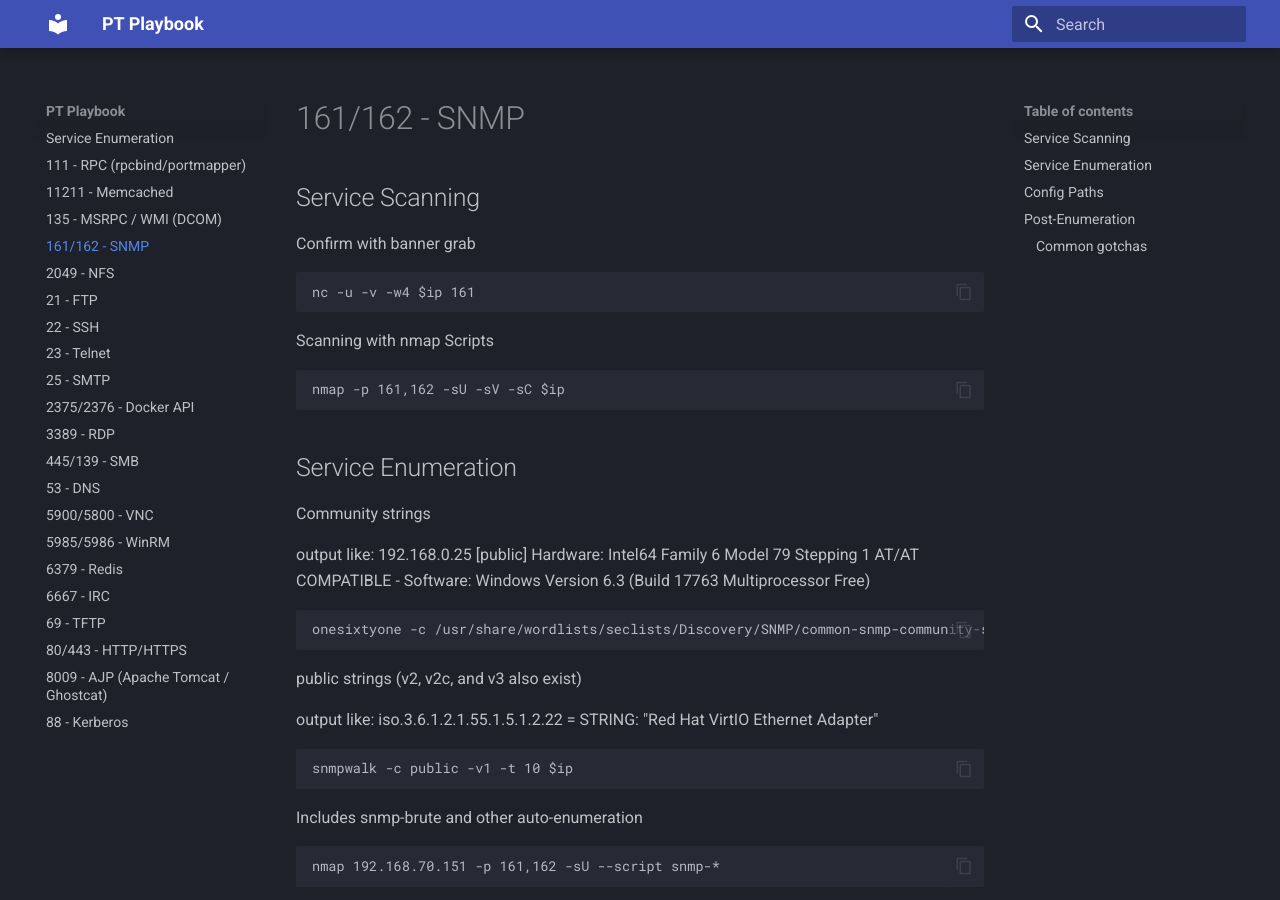
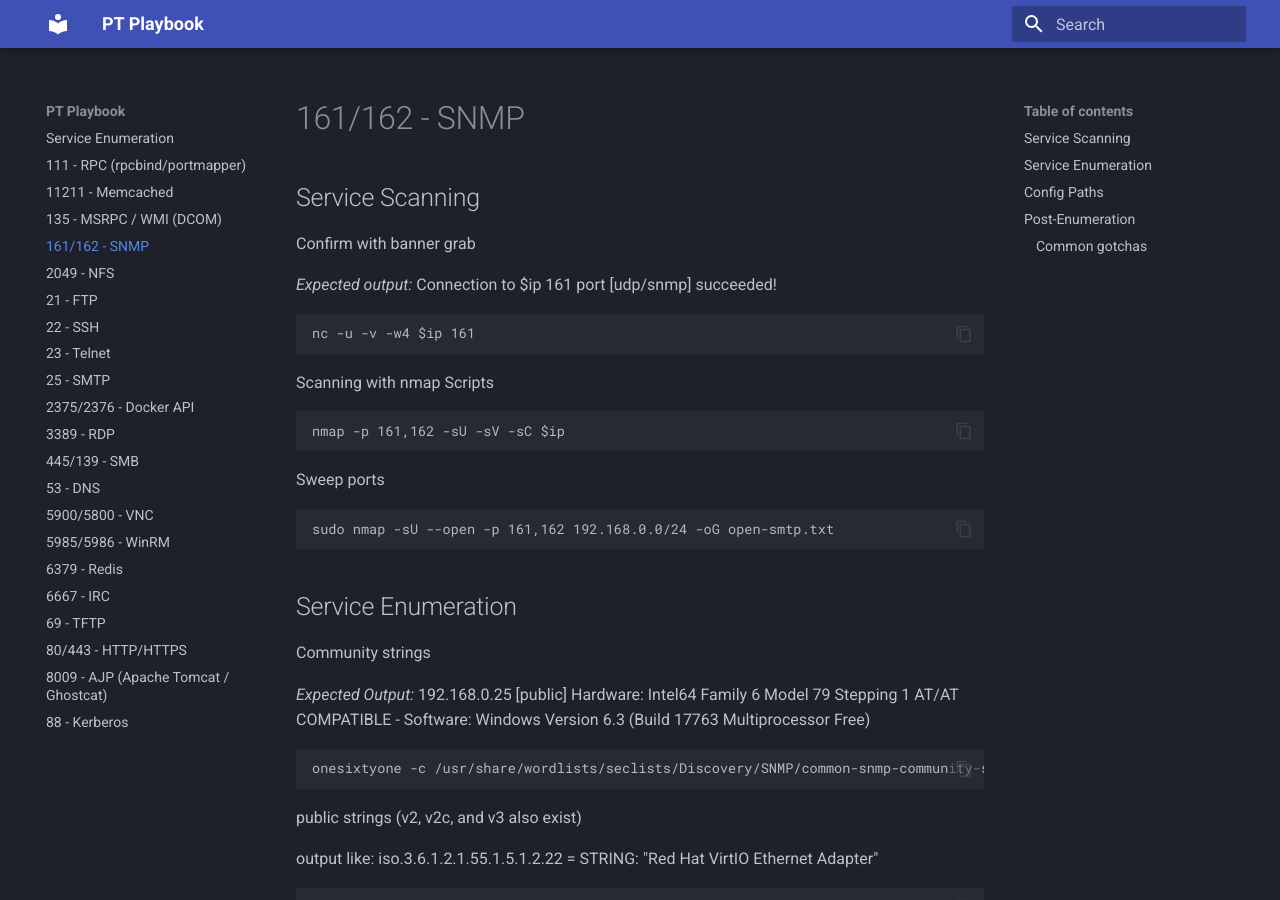
Before and after one commit to stafford-m/pt-playbook, an MkDocs documentation site: the page built from docs/161-162-snmp.md, in a window 1280 px wide and 900 px high. Built offline with MkDocs 1.6.1 and Material for MkDocs 9.7.7, drawn with Linux system fonts in a browser that asks for light colours.

Commit message:
updated snmp a bit

````diff
--- a/docs/161-162-snmp.md
+++ b/docs/161-162-snmp.md
@@ -3,6 +3,8 @@
 ## Service Scanning
 
 Confirm with banner grab
+
+*Expected output:* Connection to $ip 161 port [udp/snmp] succeeded!
 ```bash
 nc -u -v -w4 $ip 161
 ```
@@ -12,11 +14,16 @@ Scanning with nmap Scripts
 nmap -p 161,162 -sU -sV -sC $ip
 ```
 
+Sweep ports
+```bash
+sudo nmap -sU --open -p 161,162 192.168.0.0/24 -oG open-smtp.txt
+```
+
 ## Service Enumeration
 
 Community strings
 
-output like: 192.168.0.25 [public] Hardware: Intel64 Family 6 Model 79 Stepping 1 AT/AT COMPATIBLE - Software: Windows Version 6.3 (Build 17763 Multiprocessor Free)
+*Expected Output:* 192.168.0.25 [public] Hardware: Intel64 Family 6 Model 79 Stepping 1 AT/AT COMPATIBLE - Software: Windows Version 6.3 (Build 17763 Multiprocessor Free)
 ```bash
 onesixtyone -c /usr/share/wordlists/seclists/Discovery/SNMP/common-snmp-community-strings-onesixtyone.txt -i ips_specific.txt
 ```
````
